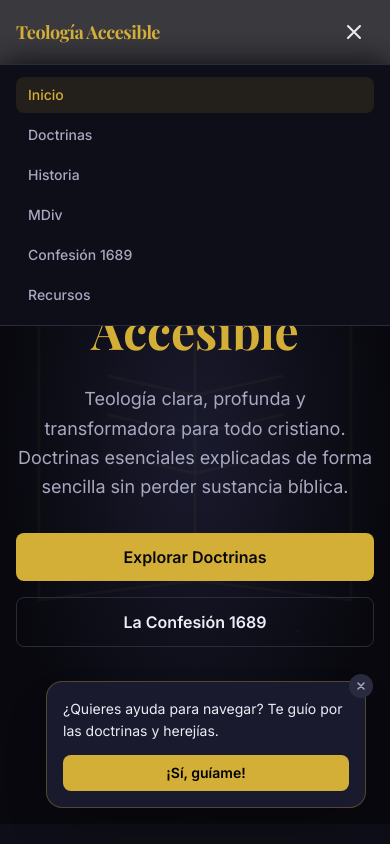
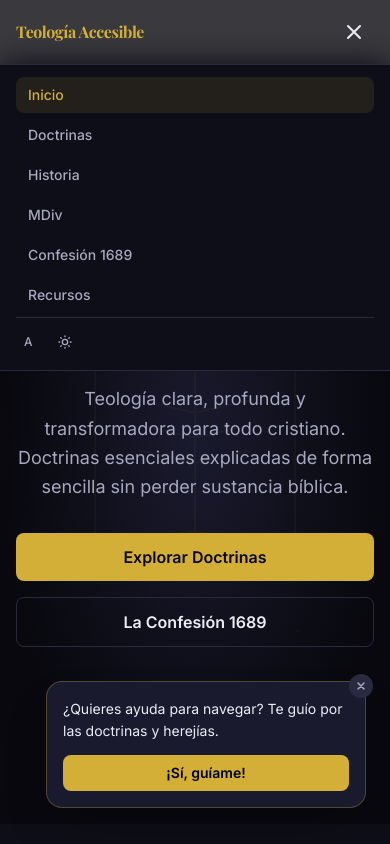
Before and after one commit to fabioledezma/teologia-bautista, a Next.js app: page / in a window 390 px wide. Both pictures are taken after a click on the button 354 px from the left and 32 px from the top of the page. Shown: the top 844 px of the page. Built offline with nearby package versions, Linux system fonts and the light colour scheme; a web font is replaced by a local one.

Commit message:
Responsive design: hero elements scale on mobile, theme/font toggles in mobile menu, fix RecursosSection tag visibility

```diff
--- a/src/app/page.tsx
+++ b/src/app/page.tsx
@@ -27,11 +27,11 @@ export default function HomePage() {
         </div>
 
         {/* Central glow */}
-        <div className="absolute top-1/2 left-1/2 -translate-x-1/2 -translate-y-1/2 w-[500px] h-[500px] bg-gold/3 rounded-full blur-3xl animate-pulse-glow" />
+        <div className="absolute top-1/2 left-1/2 -translate-x-1/2 -translate-y-1/2 w-[300px] h-[300px] md:w-[500px] md:h-[500px] bg-gold/3 rounded-full blur-2xl md:blur-3xl animate-pulse-glow" />
 
         {/* Subtle Bible silhouette */}
         <div className="absolute inset-0 flex items-center justify-center pointer-events-none opacity-[0.04] dark:opacity-[0.04] light:opacity-[0.03]">
-          <svg className="w-[600px] h-[600px] text-gold" viewBox="0 0 200 200" fill="none" stroke="currentColor" strokeWidth="1.5" aria-hidden="true">
+          <svg className="w-[250px] h-[250px] md:w-[600px] md:h-[600px] text-gold" viewBox="0 0 200 200" fill="none" stroke="currentColor" strokeWidth="1.5" aria-hidden="true">
             <path d="M20 30 L20 180 L100 170 L180 180 L180 30 L100 40 Z" />
             <path d="M100 40 L100 170" />
             <path d="M55 65 L100 75 L145 65" />
--- a/src/components/Navbar.tsx
+++ b/src/components/Navbar.tsx
@@ -64,7 +64,7 @@ export default function Navbar() {
       <div className="max-w-7xl mx-auto px-4 h-16 flex items-center justify-between">
         <Link
           href="/"
-          className="font-serif text-lg md:text-xl font-bold text-gold tracking-tight"
+          className="font-serif text-base sm:text-lg md:text-xl font-bold text-gold tracking-tight"
         >
           Teología Accesible
         </Link>
@@ -133,6 +133,10 @@ export default function Navbar() {
                 {link.label}
               </Link>
             ))}
+            <div className="flex items-center gap-2 pt-2 border-t border-border mt-2">
+              <FontSizeToggle />
+              <ThemeToggle />
+            </div>
           </div>
         </div>
       )}
--- a/src/components/RecursosSection.tsx
+++ b/src/components/RecursosSection.tsx
@@ -36,7 +36,7 @@ export default function RecursosSection() {
                 {r.tags.map((t) => (
                   <span
                     key={t}
-                    className="text-[10px] text-text-3 bg-white/[0.04] px-2 py-0.5 rounded"
+                    className="text-[10px] text-text-3 bg-surface-hover px-2 py-0.5 rounded"
                   >
                     {t}
                   </span>
```
